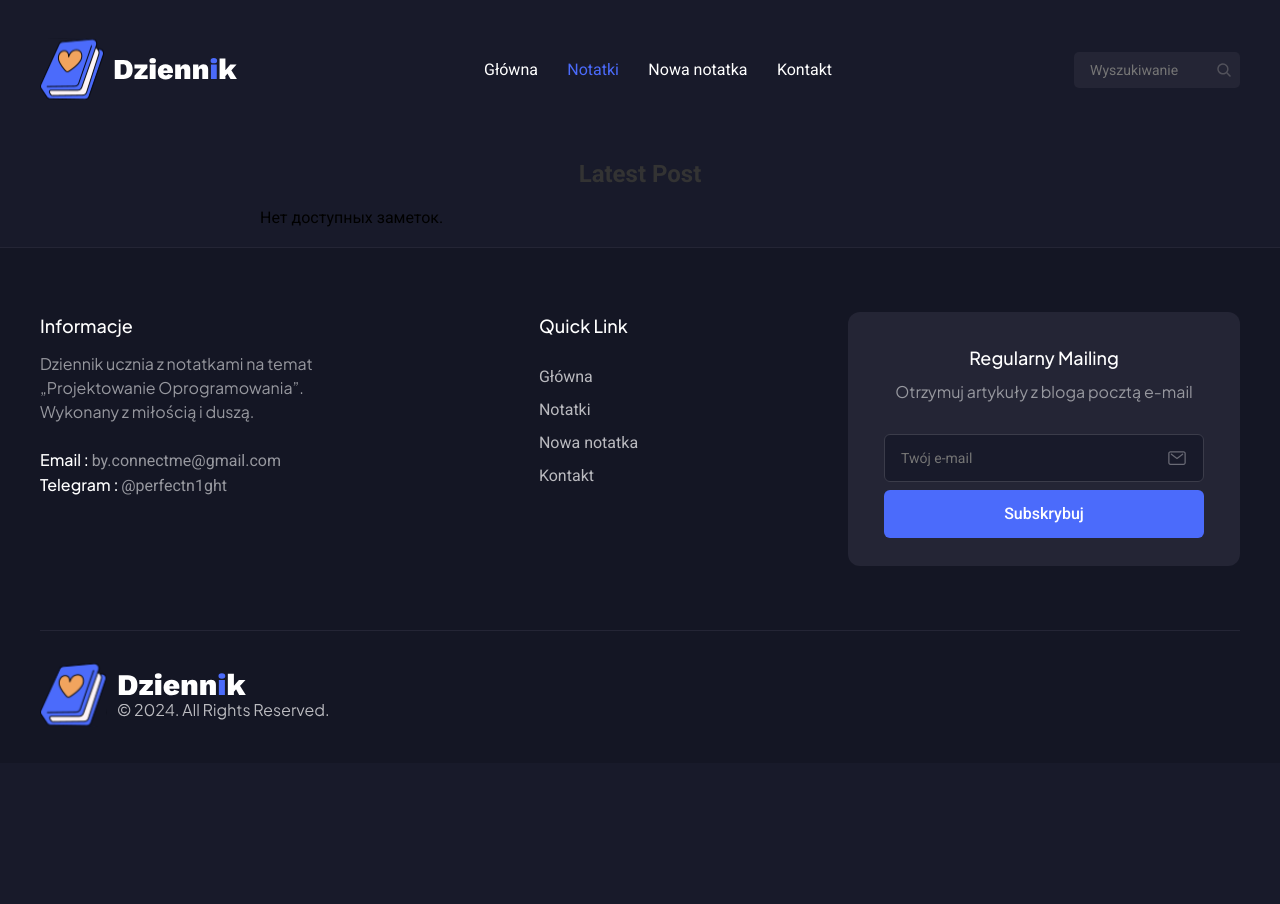
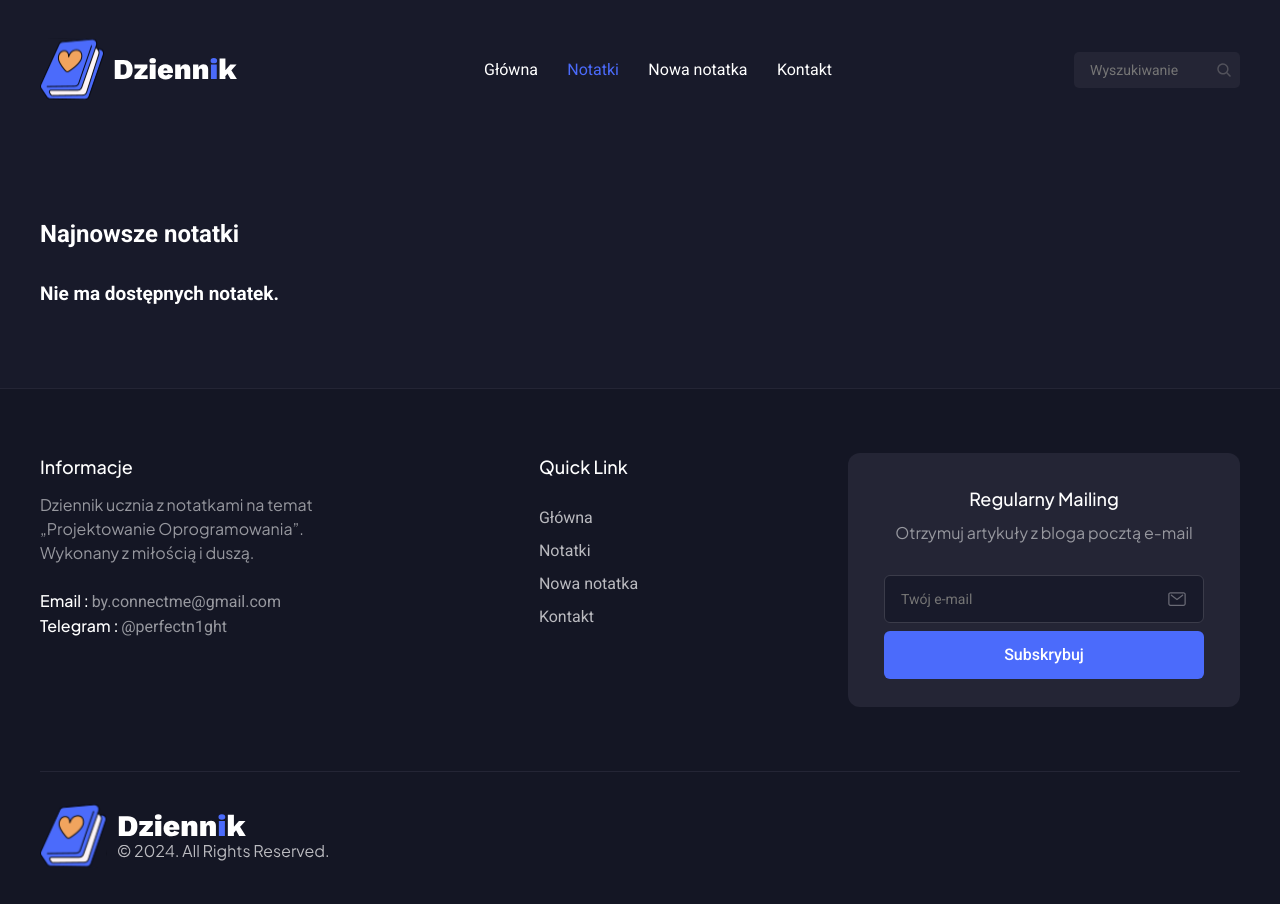
Before and after one commit to Isterya/school-diary, a React (Create React App) app: page /notes in a window 1280 px wide. Before the commit the page ends 800 px from the top, so only its background shows below. Built offline with nearby package versions, Linux system fonts and the light colour scheme.

Commit message:
v0.10: the list of cards by notes is shaded and improved

```diff
--- a/src/components/pages/NotesPage/NotesPage.js
+++ b/src/components/pages/NotesPage/NotesPage.js
@@ -4,6 +4,9 @@ import { format } from 'date-fns';
 
 import AppNavigation from '../../appNavigation/AppNavigation';
 import AppFooter from '../../appFooter/AppFooter';
+
+import postImg from '../../../resources/img/post-img.jpg';
+import profileAvatar from '../../../resources/img/profile-avatar.jpg';
 
 import './notesPage.scss';
 
@@ -16,23 +19,30 @@ const NotesPage = () => {
             <AppNavigation />
             <section className="notes">
                <div className="notes-page">
-                  <h1>Latest Post</h1>
+                  <h1>Najnowsze notatki</h1>
                   <div className="notes-container">
                      {Array.isArray(notes) && notes.length > 0 ? (
                         notes.map((note) => {
                            const formattedDate = format(new Date(note.date), 'MMMM d, yyyy');
 
                            return (
-                              <div className="note-card" key={note.id}>
-                                 <h2>{note.title}</h2>
-                                 <p>{note.description.slice(0, 100)}...</p>
-                                 <p className="note-date">Created on: {formattedDate}</p>
-                                 <Link to={`/notes/${note.id}`}>Читать далее</Link>
-                              </div>
+                              <Link to={`/notes/${note.id}`} className="notes-card" key={note.id}>
+                                 <img src={postImg} alt="post" className="notes-card__img" />
+                                 <div className="notes-card__content">
+                                    <span className="notes-card__category">Technology</span>
+                                    <h2 className="notes-card__title">{note.title}</h2>
+                                    {/* <p className="notes-card__description">{note.description.slice(0, 100)}...</p> */}
+                                    <div className="notes-card__footer">
+                                       <img src={profileAvatar} alt="author" className="notes-card__author-avatar" />
+                                       <span className="notes-card__author-name">Bohdan Yevsieiev</span>
+                                       <span className="notes-card__date">{formattedDate}</span>
+                                    </div>
+                                 </div>
+                              </Link>
                            );
                         })
                      ) : (
-                        <p>Нет доступных заметок.</p>
+                        <p className="notes-empty">Nie ma dostępnych notatek.</p>
                      )}
                   </div>
                </div>
--- a/src/components/pages/NotesPage/notesPage.scss
+++ b/src/components/pages/NotesPage/notesPage.scss
@@ -1,49 +1,101 @@
-.notes-page {
-   padding: 20px;
-   max-width: 800px;
-   margin: 0 auto;
+@import '../../../style/variables.scss';
 
-   h1 {
-      text-align: center;
-      color: #333;
-      margin-bottom: 20px;
+.notes {
+   &-page {
+      padding: 80px 0;
+
+      h1 {
+         font-weight: 700;
+         font-size: 24px;
+         line-height: 28px;
+         color: #fff;
+         margin-bottom: 32px;
+      }
    }
 
-   .notes-container {
+   &-container {
       display: grid;
-      grid-template-columns: repeat(auto-fill, minmax(250px, 1fr));
+      grid-template-columns: repeat(3, 1fr);
       gap: 20px;
+   }
 
-      .note-card {
-         padding: 15px;
-         background-color: #f9f9f9;
-         border-radius: 8px;
-         box-shadow: 0 4px 10px rgba(0, 0, 0, 0.1);
-         transition: transform 0.2s;
+   &-card {
+      border: 1px solid #242535;
+      border-radius: 12px;
+      padding: 16px;
+      max-width: 392px;
+      height: 488px;
+      background: #181a2a;
+      text-decoration: none;
+      color: inherit;
 
-         h2 {
-            font-size: 1.2rem;
-            margin: 0;
+      &__img {
+         border-radius: 6px;
+
+         object-fit: cover;
+      }
+
+      &__content {
+         margin-top: 16px;
+         padding: 8px;
+      }
+
+      &__category {
+         border-radius: 6px;
+         padding: 4px 10px;
+         width: 97px;
+         height: 28px;
+         background: rgba(75, 107, 251, 0.05);
+
+         font-weight: 500;
+         font-size: 14px;
+         line-height: 20px;
+         color: #4b6bfb;
+      }
+
+      &__title {
+         margin-top: 16px;
+         font-weight: 600;
+         font-size: 24px;
+         line-height: 28px;
+         color: #fff;
+      }
+
+      &__footer {
+         margin-top: 20px;
+         display: flex;
+         align-items: center;
+      }
+
+      &__author {
+         &-avatar {
+            border-radius: 28px;
+            width: 36px;
+            height: 36px;
          }
 
-         p {
-            color: #555;
-         }
-
-         a {
-            display: inline-block;
-            margin-top: 10px;
-            text-decoration: none;
-            color: #007bff;
-
-            &:hover {
-               text-decoration: underline;
-            }
-         }
-
-         &:hover {
-            transform: translateY(-5px);
+         &-name {
+            margin-left: 12px;
+            font-weight: 500;
+            font-size: 16px;
+            line-height: 24px;
+            color: $author-color;
          }
       }
+
+      &__date {
+         margin-left: 20px;
+         font-weight: 400;
+         font-size: 16px;
+         line-height: 24px;
+         color: #97989f;
+      }
+   }
+
+   &-empty {
+      font-weight: 700;
+      font-size: 19px;
+      line-height: 28px;
+      color: #fff;
    }
 }
```
Also changed, not shown: src/resources/img/post-img.jpg.
